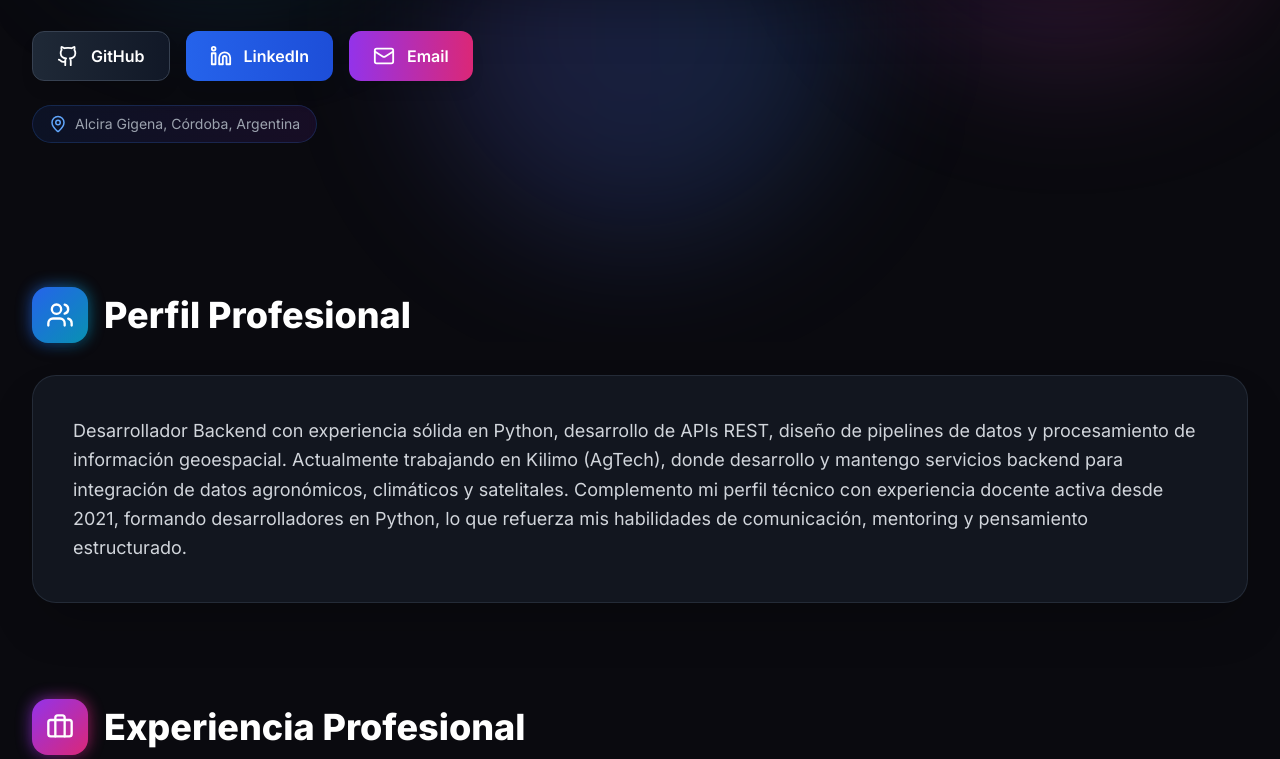
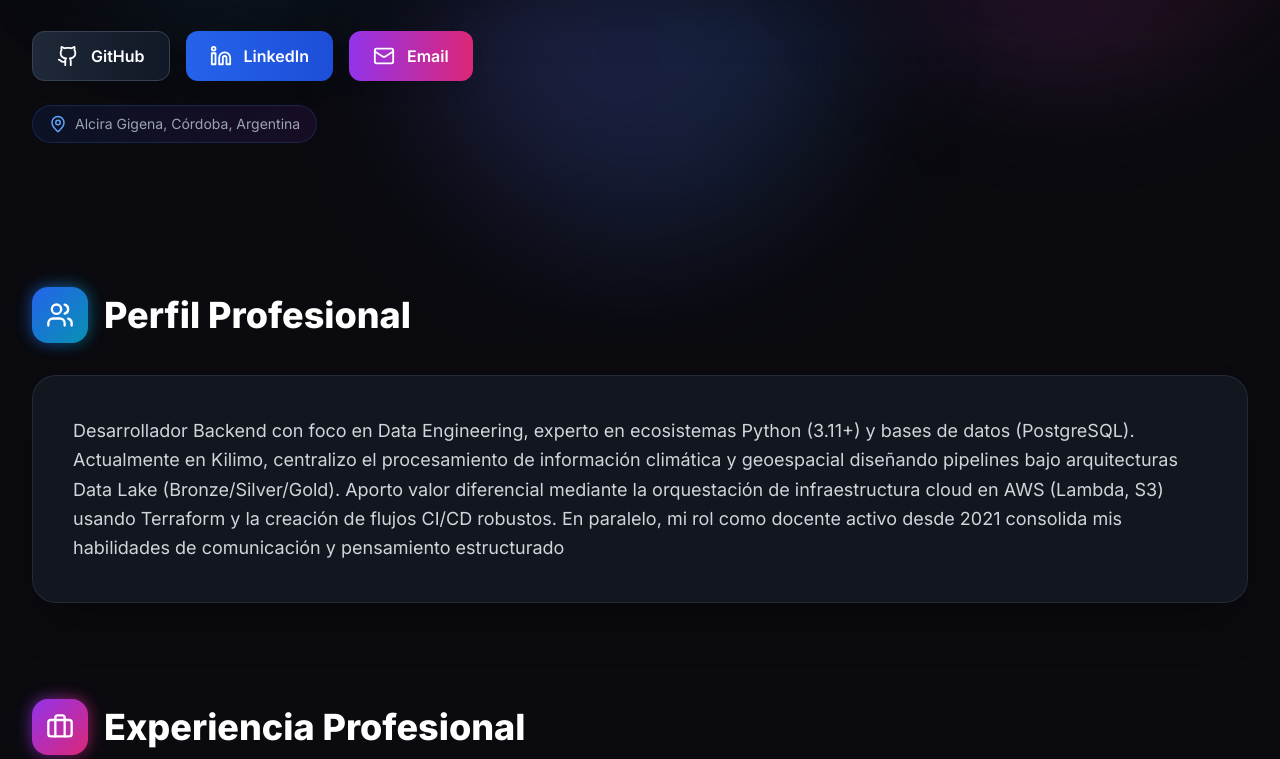
Before and after one commit to matiasjavierlucero/cv-web, a React (Vite) app: page / in a window 1280 px wide. Shown: the part 458-1217 px from the top of the page. Built offline with nearby package versions, Linux system fonts and the light colour scheme.

Commit message:
update summary

```diff
--- a/src/CVMatias.tsx
+++ b/src/CVMatias.tsx
@@ -243,11 +243,10 @@ const CVWeb = () => {
                     </div>
                     <div className={`${darkMode ? 'bg-gray-800/40' : 'bg-white/80'} backdrop-blur-xl p-10 rounded-3xl shadow-2xl ${darkMode ? 'border-gray-700/50' : 'border-gray-200'} border transition-all duration-300 hover:shadow-3xl hover:-translate-y-1`}>
                         <p className={`${darkMode ? 'text-gray-300' : 'text-gray-700'} leading-relaxed text-lg`}>
-                            Desarrollador Backend con experiencia sólida en Python, desarrollo de APIs REST, diseño de pipelines de datos
-                            y procesamiento de información geoespacial. Actualmente trabajando en Kilimo (AgTech), donde desarrollo y mantengo
-                            servicios backend para integración de datos agronómicos, climáticos y satelitales. Complemento mi perfil técnico
-                            con experiencia docente activa desde 2021, formando desarrolladores en Python, lo que refuerza mis habilidades
-                            de comunicación, mentoring y pensamiento estructurado.
+                            Desarrollador Backend con foco en Data Engineering, experto en ecosistemas Python (3.11+) y bases de datos (PostgreSQL).
+                            Actualmente en Kilimo, centralizo el procesamiento de información climática y geoespacial diseñando pipelines bajo arquitecturas Data Lake (Bronze/Silver/Gold).
+                            Aporto valor diferencial mediante la orquestación de infraestructura cloud en AWS (Lambda, S3) usando Terraform y la creación de flujos CI/CD robustos.
+                            En paralelo, mi rol como docente activo desde 2021 consolida mis habilidades de comunicación y pensamiento estructurado
                         </p>
                     </div>
                 </section>
```
